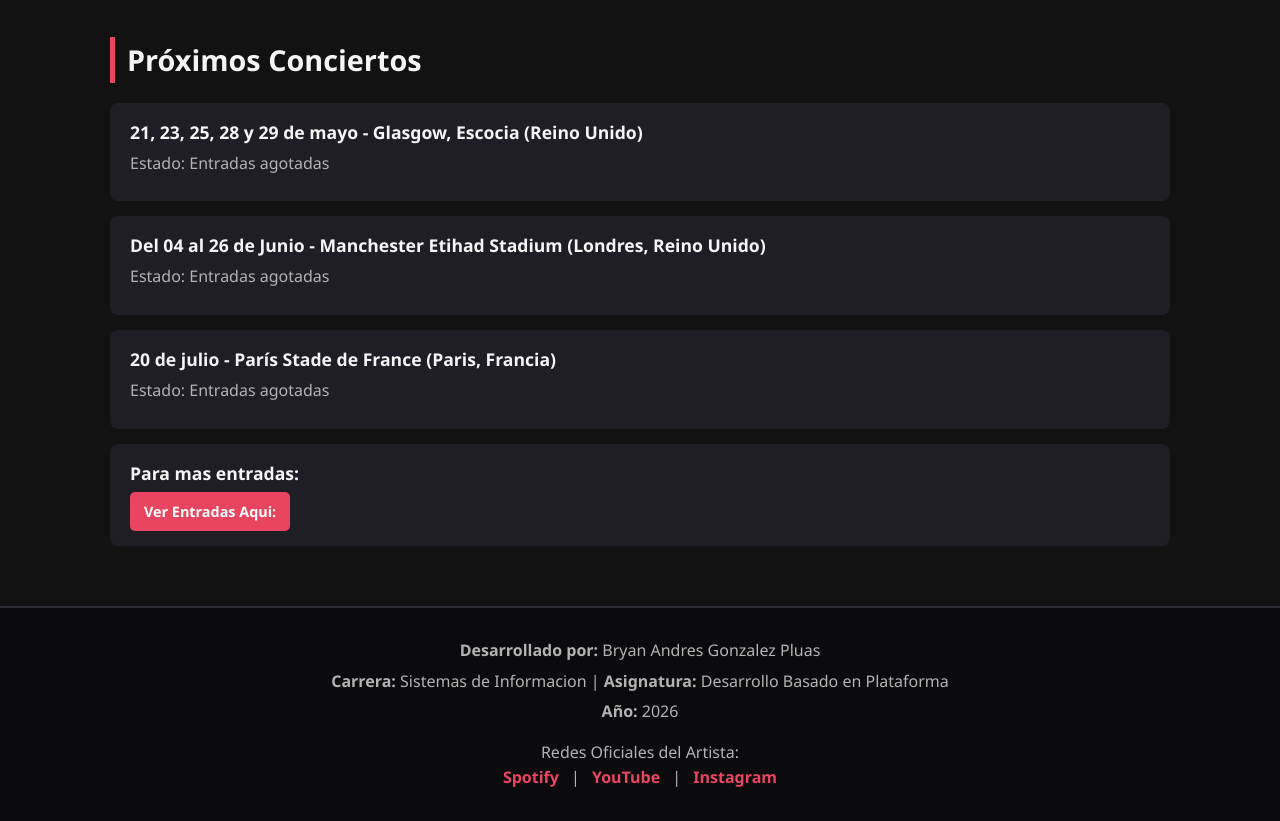
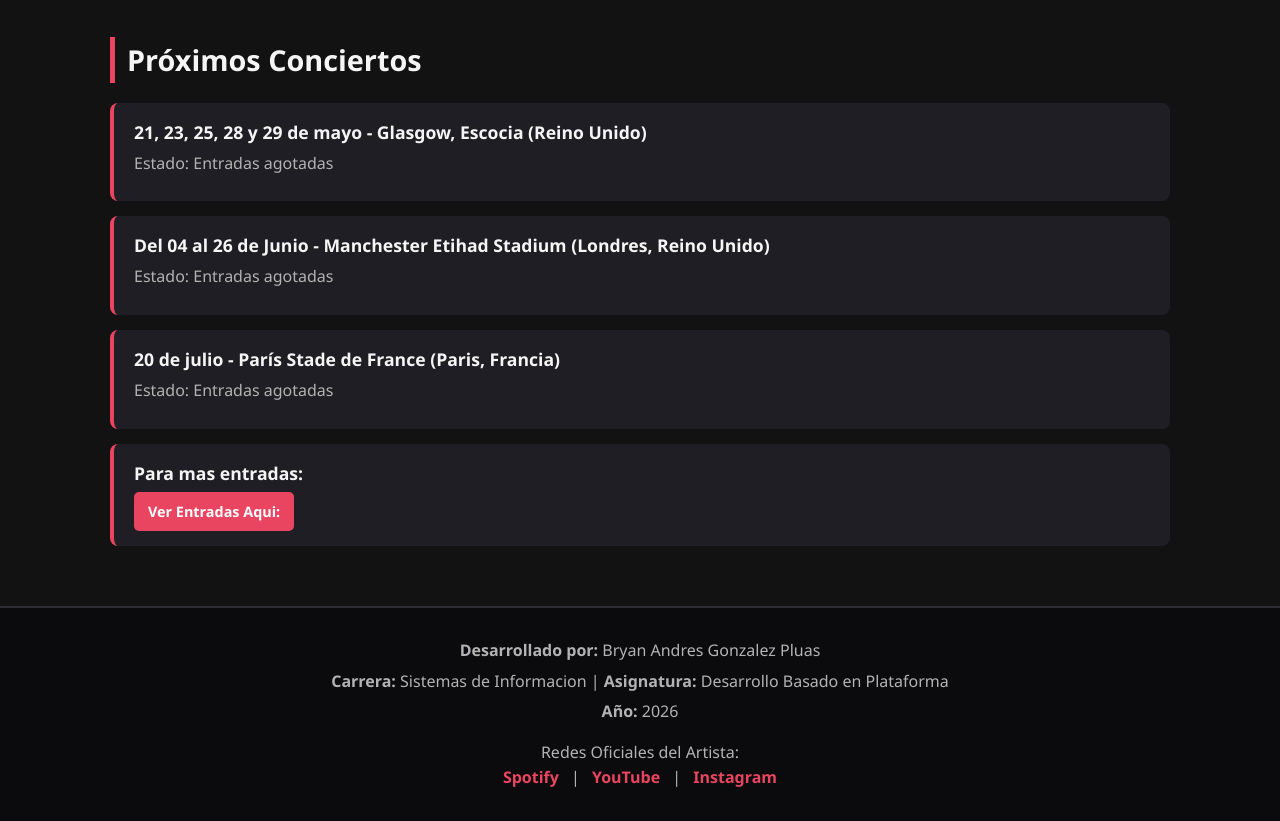
Before and after one commit to bagp060304G/pagina_musical, a plain HTML site: page index.html in a window 1280 px wide. Shown: the part 3830-4651 px from the top of the page. Drawn offline with Linux system fonts and the light colour scheme.

Commit message:
Update estilos.css

```diff
--- a/estilos.css
+++ b/estilos.css
@@ -380,7 +380,7 @@ audio {
     padding: 15px 20px;
     margin-bottom: 15px;
     border-radius: 8px;
-
+    border-left: 4px solid var(--color-acento);
 }
 
 .caja-concierto h3 {
```
